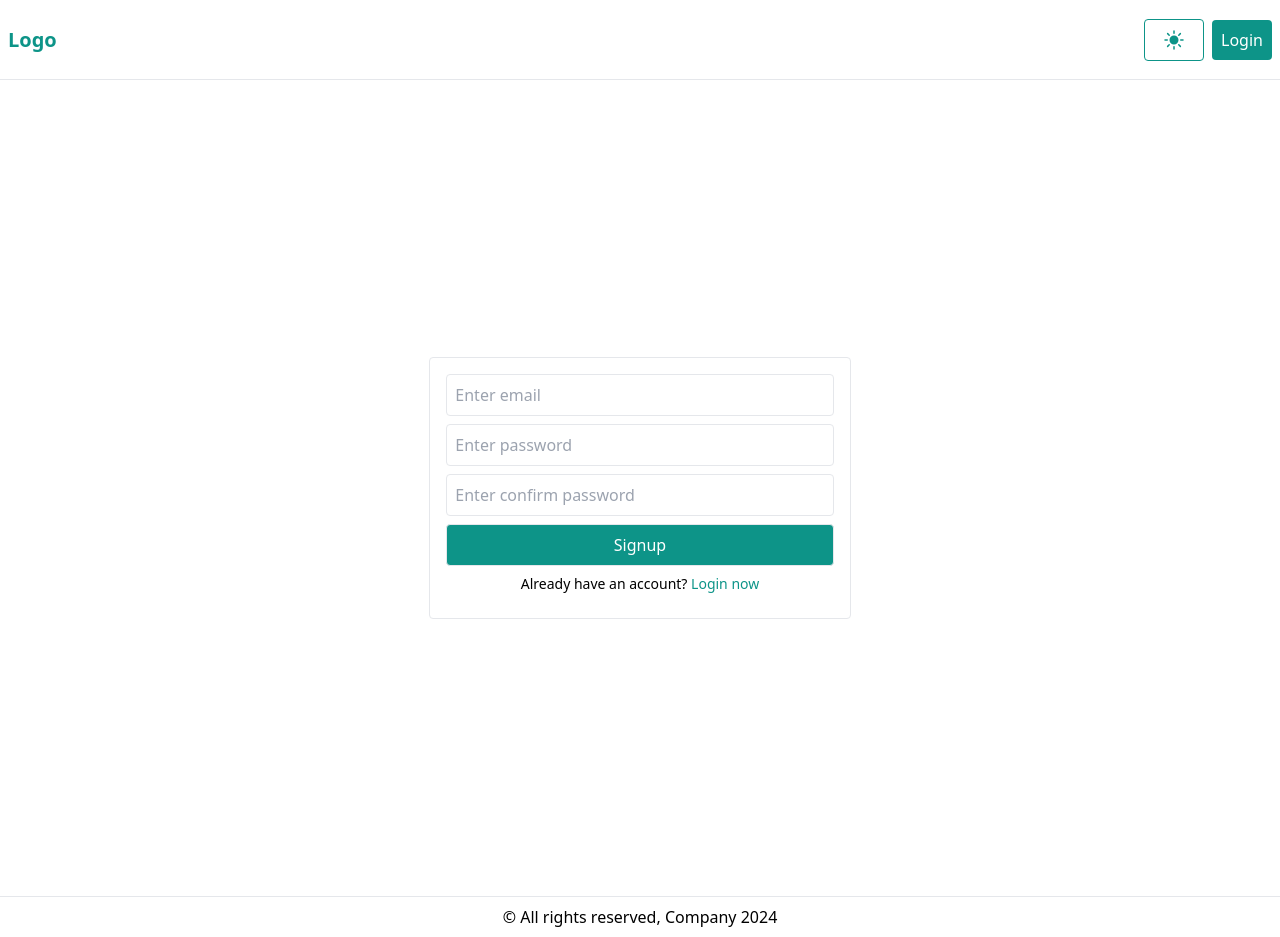
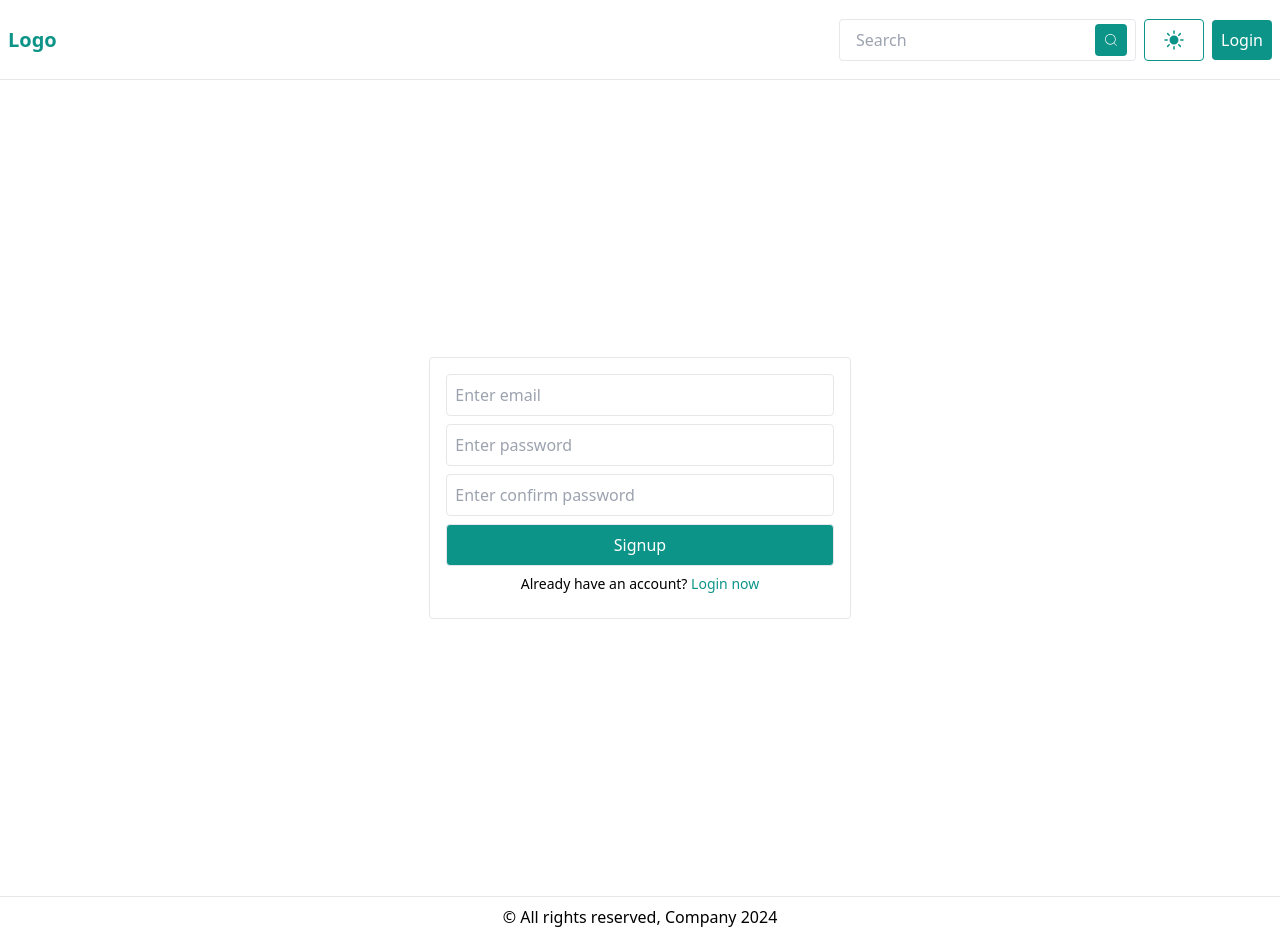
Before and after one commit to ashsajal1/react-tsx-tailwind-template, a React (Vite) app: page /signup in a window 1280 px wide. Built offline with nearby package versions, Linux system fonts and the light colour scheme.

Commit message:
create search

```diff
--- a/src/components/partials/navbar.tsx
+++ b/src/components/partials/navbar.tsx
@@ -2,6 +2,7 @@ import { Link } from "react-router-dom";
 import { useState, useEffect } from "react";
 import Button from "../ui/button";
 import ModeToggle from "../ui/mode-toggle";
+import Search from "../ui/search";
 
 export default function Navbar() {
   const [scrollY, setScrollY] = useState(0);
@@ -22,6 +23,7 @@ export default function Navbar() {
     <nav className={`flex items-center justify-between p-2 w-full h-[80px] top-0 bg-white border-b dark:bg-black dark:border-b-gray-600 z-10 fixed ${scrollY > 150 ? 'bg-opacity-80 dark:bg-opacity-60 backdrop-blur-sm' : ''}`}>
       <Link to='/' className="text-xl font-bold text-primary">Logo</Link>
       <div className="flex items-center gap-2">
+        <Search />
         <ModeToggle />
         <Link to='/login'><Button>Login</Button></Link>
       </div>
--- a/src/components/ui/input-field.tsx
+++ b/src/components/ui/input-field.tsx
@@ -10,7 +10,7 @@ const InputField = forwardRef<HTMLInputElement, InputProps>((props, ref) => {
 
 
     return (
-        <input {...rest} ref={ref} className={cn("p-2 border  dark:border-none focus:ring-2 outline-none focus:ring-primary rounded", className, {[btnClass]: (type==='submit')})} title="Input field" />
+        <input {...rest} ref={ref} className={cn("p-2 border  dark:border-none focus:ring-2 outline-none focus:ring-primary rounded dark:text-white", className, { [btnClass]: (type === 'submit') })} title="Input field" />
     );
 });
 
--- /dev/null
+++ b/src/components/ui/search.tsx
@@ -0,0 +1,13 @@
+import { CiSearch } from 'react-icons/ci'
+import Button from './button'
+import InputField from './input-field'
+
+
+export default function Search() {
+  return (
+    <div className='flex items-center border rounded focus-within:ring-1 focus-within:ring-primary px-2 dark:border-gray-800'>
+        <InputField type="text" className='focus:ring-0 border-none focus:placeholder:text-primary dark:bg-black' placeholder='Search' />
+        <Button className='h-full min-w-0'><CiSearch /></Button>
+    </div>
+  )
+}
```
